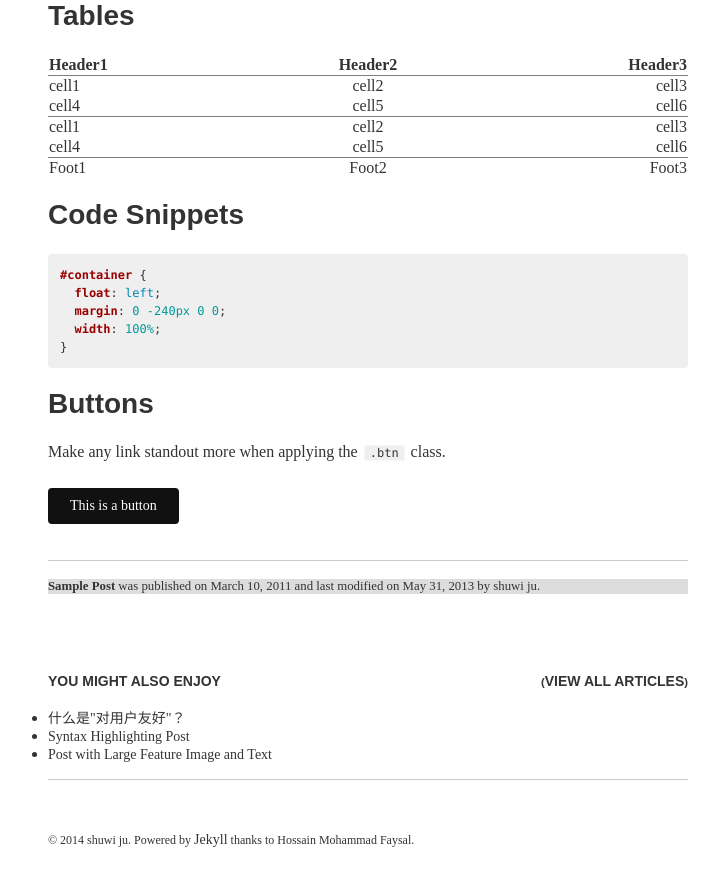
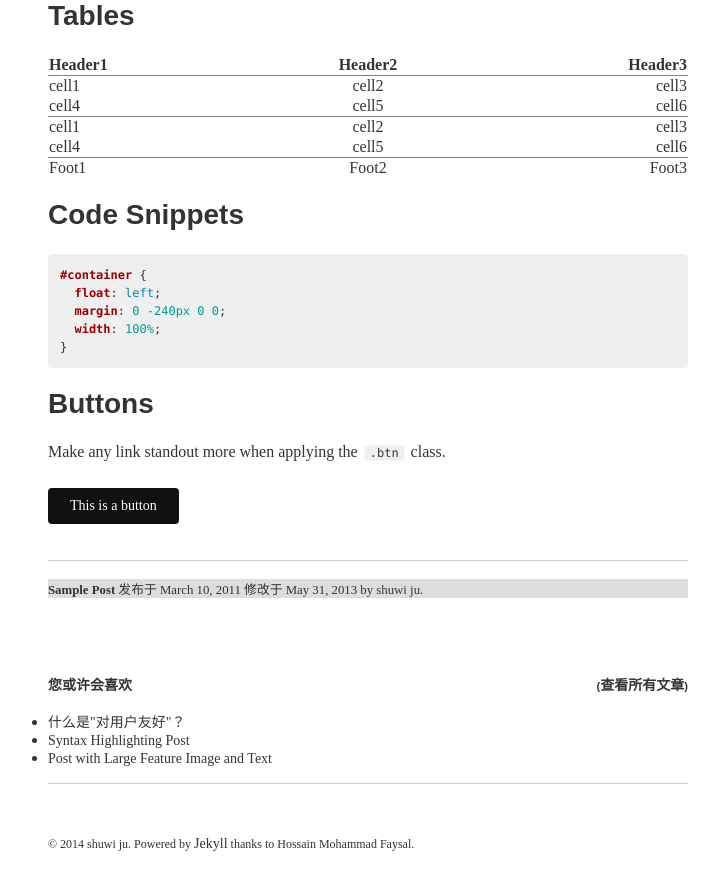
Before and after one commit to shuwi/shuwi.github.io, a Jekyll site: the page built from _posts/2011-03-10-sample-post.md, in a window 1280 px wide and 900 px high, scrolled down 1839 px. Shown: the top 890 px of the window, without its empty margins (272-991 px from the left). Built offline with Jekyll 4.4.1, drawn with Linux system fonts in a browser that asks for light colours.

Commit message:
Update post.html

```diff
--- a/_layouts/post.html
+++ b/_layouts/post.html
@@ -34,7 +34,7 @@
         <div class="article-author-bottom">
           {% include _author-bio.html %}
         </div>
-        <p class="byline"><strong>{{ page.title }}</strong> was published on <time datetime="{{ page.date | date_to_xmlschema }}" itemprop="datePublished">{{ page.date | date: "%B %d, %Y" }}</time>{% if page.modified %} and last modified on <time datetime="{{ page.modified | date: "%Y-%m-%d" }}" itemprop="dateModified">{{ page.modified | date: "%B %d, %Y" }}</time>{% endif %} by <span itemprop="author" itemscope itemtype="http://schema.org/Person"><span itemprop="name"><a href="{{ site.url }}/about" title="About {{ site.owner.name }}" itemprop="url">{{ site.owner.name }}</a></span></span>.</p>
+        <p class="byline"><strong>{{ page.title }}</strong> 发布于 <time datetime="{{ page.date | date_to_xmlschema }}" itemprop="datePublished">{{ page.date | date: "%B %d, %Y" }}</time>{% if page.modified %} 修改于 <time datetime="{{ page.modified | date: "%Y-%m-%d" }}" itemprop="dateModified">{{ page.modified | date: "%B %d, %Y" }}</time>{% endif %} by <span itemprop="author" itemscope itemtype="http://schema.org/Person"><span itemprop="name"><a href="{{ site.url }}/about" title="About {{ site.owner.name }}" itemprop="url">{{ site.owner.name }}</a></span></span>.</p>
       </footer>
     </div><!-- /.article-wrap -->
   </article>
@@ -42,7 +42,7 @@
 
 <div class="footer-wrap">
   {% if site.related_posts.size > 0 %}<div class="related-articles">
-  <h4>You might also enjoy <small class="pull-right">(<a href="{{ site.url }}/articles">View all articles</a>)</small></h4>
+  <h4>您或许会喜欢 <small class="pull-right">(<a href="{{ site.url }}/articles">查看所有文章</a>)</small></h4>
     <ul>
     {% for post in site.related_posts limit:3 %}
       {% assign match = false %}
```
